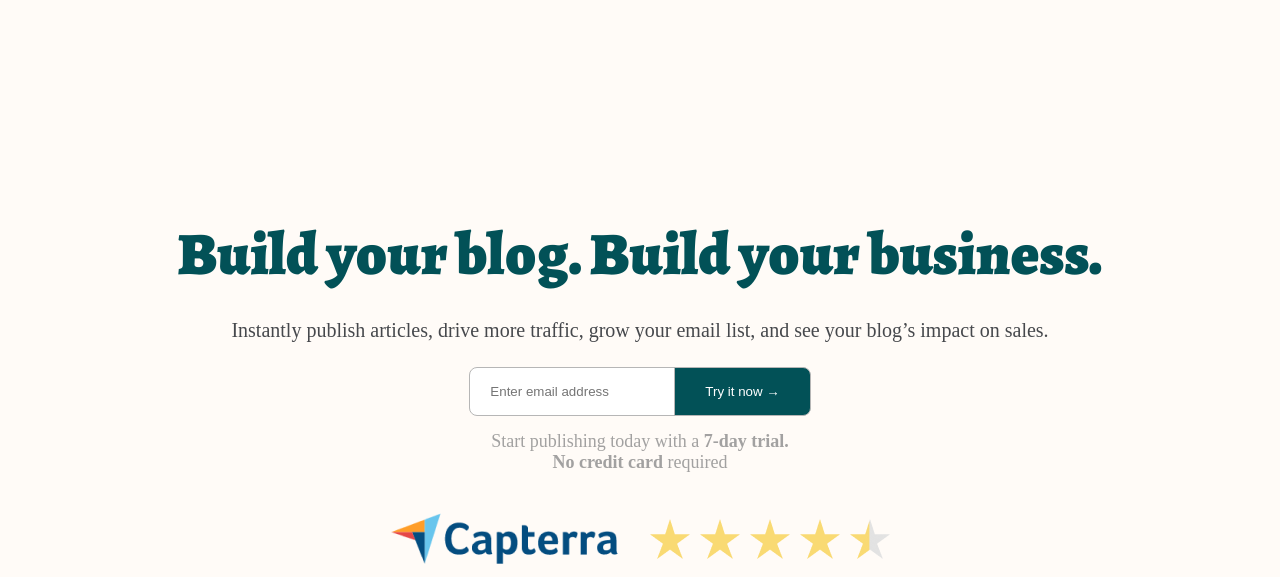
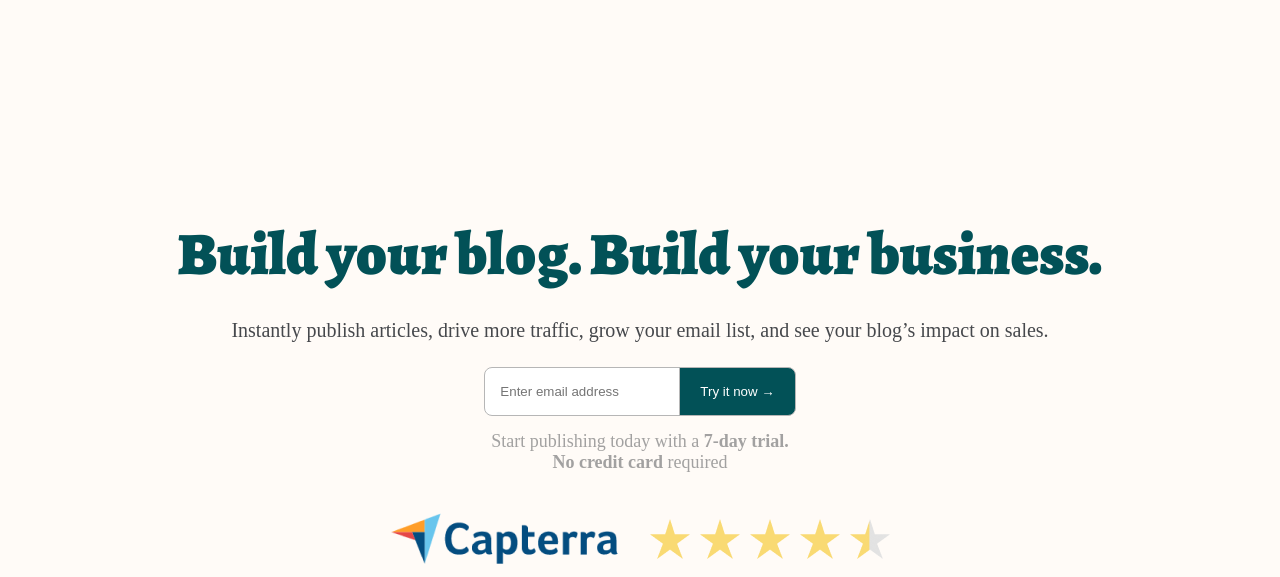
Before and after one commit to ArmandoR-code/project_bedu, a plain HTML site: page index.html in a window 1280 px wide. Shown: the part 87-664 px from the top of the page. Drawn offline with nearby package versions, Linux system fonts and the light colour scheme.

Commit message:
CSS: Arreglos en form

```diff
--- a/styles.css
+++ b/styles.css
@@ -90,7 +90,7 @@ h4 {
     display: inline-block;
 }
 .form > input {
-    padding: 16px 20px;
+    padding: 16px 15px;
     border: 1px solid #b6b6b6;;
     border-radius: 8px;
     border-end-end-radius: 0;
@@ -98,7 +98,7 @@ h4 {
     height: 100%;
 }
 .form > button {
-    padding: 16px 30px;
+    padding: 16px 20px;
     margin-left: -18px;
     border: 1px solid #b6b6b6;
     border-radius: 8px;
```
